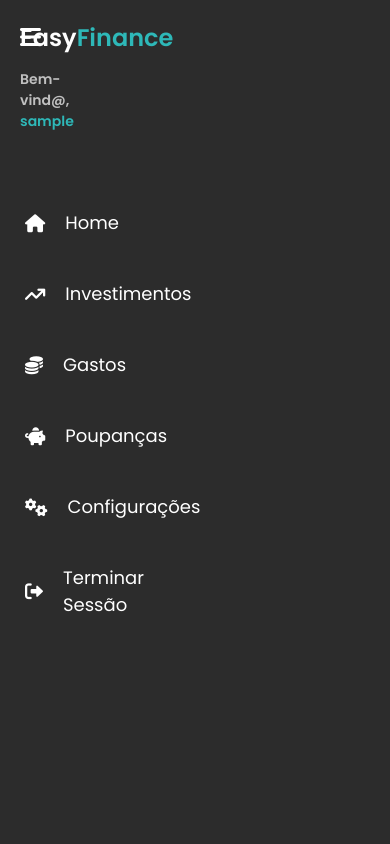
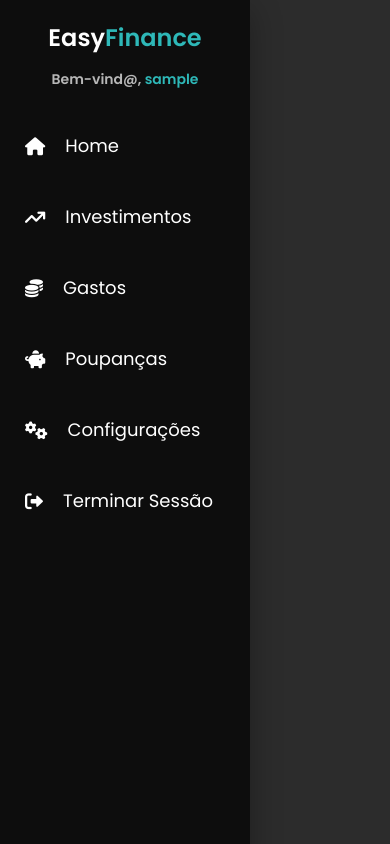
Before and after one commit to jelfixe/EasyFinance, a Flask app: page /dashboard in a window 390 px wide. Run offline with Flask 3, Linux system fonts and the light colour scheme; the visitor is signed in with stand-in values (Sample User, id 1); data comes from the database, SQL or seed files in the repository.

Commit message:
dashboard tabs iframe

```diff
--- a/app.py
+++ b/app.py
@@ -89,6 +89,27 @@ def logout():
     session.pop('user_id', None)
     return redirect('/')
 
+
+@app.route('/home')
+def home_page():
+    return render_template('home.html')
+
+@app.route('/investimentos')
+def investimentos_page():
+    return render_template('investimentos.html')
+
+@app.route('/gastos')
+def gastos_page():
+    return render_template('gastos.html')
+
+@app.route('/poupancas')
+def poupancas_page():
+    return render_template('poupancas.html')
+
+@app.route('/configuracoes')
+def configuracoes_page():
+    return render_template('configuracoes.html')
+
 if __name__ == '__main__':
     init_db()
     app.run(debug=True)
--- /dev/null
+++ b/static/scripts/dashboard.js
@@ -0,0 +1,15 @@
+document.addEventListener('DOMContentLoaded', function () {
+    const menuItems = document.querySelectorAll('.menu-item');
+    const iframe = document.getElementById('content-frame');
+
+    menuItems.forEach(item => {
+        item.addEventListener('click', function (e) {
+            // Check if the clicked item is not the logout link
+            if (!item.href.includes('/logout')) {
+                e.preventDefault();  // Prevent the default action (following the link)
+                const target = item.getAttribute('data-target');
+                iframe.src = target;  // Update the iframe src to load the new page
+            }
+        });
+    });
+});
--- a/static/scripts/dashboard_ham.js
+++ /dev/null
@@ -1,16 +0,0 @@
-document.addEventListener('DOMContentLoaded', function () {
-    const hamburger = document.getElementById('hamburger');
-    const sidebar = document.getElementById('sidebar');
-    const mainContent = document.querySelector('.main-content');
-
-    console.log(hamburger, sidebar, mainContent);  // Check if these are null
-
-    if (hamburger && sidebar && mainContent) {
-        hamburger.addEventListener('click', function() {
-            sidebar.classList.toggle('active');
-            mainContent.classList.toggle('active');
-        });
-    } else {
-        console.error('One or more required elements are missing!');
-    }
-});
--- a/static/styles/dashboard_styles.css
+++ b/static/styles/dashboard_styles.css
@@ -1,37 +1,39 @@
+:root {
+    --sidebar-width: 250px; /* Sidebar width */
+}
+
 body {
     font-family: 'Poppins', sans-serif;
     background: linear-gradient(135deg, #2c2c2c 0%, #2c2c2c 100%);
     display: flex;
-    justify-content: flex-start;
+    margin: 0;
     height: 100vh;
-    margin: 0;
     overflow: hidden;
-    animation: slideInLeft 0.75s ease-out; /* Updated animation */
 }
 
 /* Animation */
 @keyframes slideInLeft {
     0% {
         opacity: 0;
-        transform: translateX(-100%); /* Start off-screen to the left */
+        transform: translateX(-100%);
     }
     100% {
         opacity: 1;
-        transform: translateX(0); /* End at normal position */
+        transform: translateX(0);
     }
 }
 
+/* Sidebar styling */
 .sidebar {
-    width: 250px;
+    width: var(--sidebar-width);
     background: rgba(0, 0, 0, 0.7);
     color: white;
-    position: fixed;
+    position: fixed; /* Sidebar stays fixed on the left */
     top: 0;
     left: 0;
     height: 100%;
     padding-top: 20px;
     box-shadow: 0 10px 30px rgba(0, 0, 0, 0.3);
-    transition: all 0.3s ease;
     z-index: 999;
 }
 
@@ -73,15 +75,6 @@ body {
     text-align: center;
 }
 
-.hamburger {
-    display: none;
-    cursor: pointer;
-    font-size: 24px;
-    color: white;
-    position: absolute;
-    top: 20px;
-    left: 20px;
-}
 
 .sidebar-menu {
     list-style-type: none;
@@ -115,13 +108,14 @@ body {
 }
 
 .main-content {
-    margin-left: 250px;
+    margin-left: var(--sidebar-width);
     padding: 20px;
     flex-grow: 1;
     background: rgba(255, 255, 255, 0.1);
     backdrop-filter: blur(10px);
     border-radius: 20px;
     box-shadow: 0 20px 50px rgba(0, 0, 0, 0.1);
+    animation: fadeInScale 1s ease-out;
     transition: all 0.3s ease;
 }
 
@@ -151,22 +145,18 @@ body {
 .main-title {
     font-size: 24px;
 }
-/* Hide sidebar for mobile screens */
-@media (max-width: 768px) {
-    .sidebar {
-        width: 0; /* Initially hidden */
-    }
 
-    .sidebar.active {
-        width: 200px; /* Show sidebar when active */
-    }
+.content-area {
+    position: absolute;
+    top: 0;
+    left: var(--sidebar-width);
+    width: calc(100% - var(--sidebar-width));
+    height: 100%;
+    overflow: hidden;
+}
 
-    .main-content {
-        margin-left: 0;
-        padding: 15px;
-    }
-
-    .hamburger {
-        display: block; /* Show hamburger menu */
-    }
+iframe {
+    width: 100%;
+    height: 100%;
+    border: none;
 }
--- a/templates/dashboard.html
+++ b/templates/dashboard.html
@@ -6,30 +6,29 @@
     <title>EasyFinance - Dashboard</title>
     <link href="https://fonts.googleapis.com/css2?family=Poppins:wght@300;400;600&display=swap" rel="stylesheet">
     <link href="https://cdnjs.cloudflare.com/ajax/libs/font-awesome/6.0.0-beta3/css/all.min.css" rel="stylesheet">
-    <link rel="stylesheet" href="../static//styles/dashboard_styles.css">
+    <link rel="stylesheet" href="../static/styles/dashboard_styles.css">
+    <script src="../static/scripts/dashboard.js" defer></script>
 </head>
 <body>
     <div class="sidebar" id="sidebar">
         <div class="sidebar-header">
             <h2><span class="easy">Easy</span><span class="finance">Finance</span></h2>
             <div class="user-info">
-                <p><b>Bem-vind@, <span class="user-name">{{ username }}</span></b></p> <br>
-            </div>
-            <!-- Hamburger Menu Icon -->
-            <div class="hamburger" id="hamburger">
-                <i class="fas fa-bars"></i>
+                <p><b>Bem-vind@, <span class="user-name">{{ username }}</span></b></p>
             </div>
         </div>
         <ul class="sidebar-menu">
-            <li><a href="#" class="menu-item"><i class="fa-solid fa-home"></i></i> Home</a></li>
-            <li><a href="#" class="menu-item"><i class="fa-solid fa-arrow-trend-up"></i></i> Investimentos</a></li>
-            <li><a href="#" class="menu-item"><i class="fa-solid fa-coins"></i></i> Gastos</a></li>
-            <li><a href="#" class="menu-item"><i class="fa-solid fa-piggy-bank"></i></i> Poupanças</a></li>
-            <li><a href="#" class="menu-item"><i class="fas fa-cogs"></i> Configurações</a></li>
+            <li><a href="#" class="menu-item" data-target="/home"><i class="fa-solid fa-home"></i> Home</a></li>
+            <li><a href="#" class="menu-item" data-target="/investimentos"><i class="fa-solid fa-arrow-trend-up"></i> Investimentos</a></li>
+            <li><a href="#" class="menu-item" data-target="/gastos"><i class="fa-solid fa-coins"></i> Gastos</a></li>
+            <li><a href="#" class="menu-item" data-target="/poupancas"><i class="fa-solid fa-piggy-bank"></i> Poupanças</a></li>
+            <li><a href="#" class="menu-item" data-target="/configuracoes"><i class="fas fa-cogs"></i> Configurações</a></li>
+            <!-- This is the logout link, separate from the iframe -->
             <li><a href="/logout" class="menu-item"><i class="fas fa-sign-out-alt"></i> Terminar Sessão</a></li>
         </ul>
     </div>
-
-    <script src="../static/scripts/dashboard_ham.js"></script>
+    <div class="content-area">
+        <iframe id="content-frame" src="/home"></iframe>
+    </div>
 </body>
 </html>
```
Also changed, not shown: templates/configuracoes.html (added, +12 -0 lines), templates/gastos.html (added, +12 -0 lines), templates/investimentos.html (added, +12 -0 lines), templates/poupancas.html (added, +12 -0 lines), templates/home.html (added).
